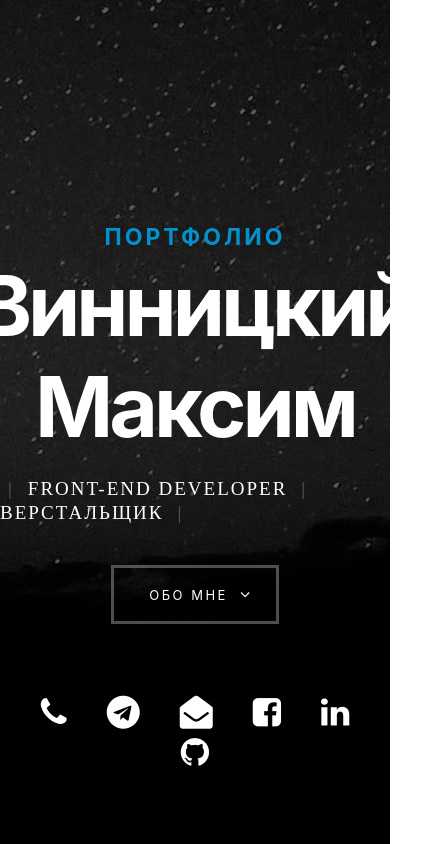
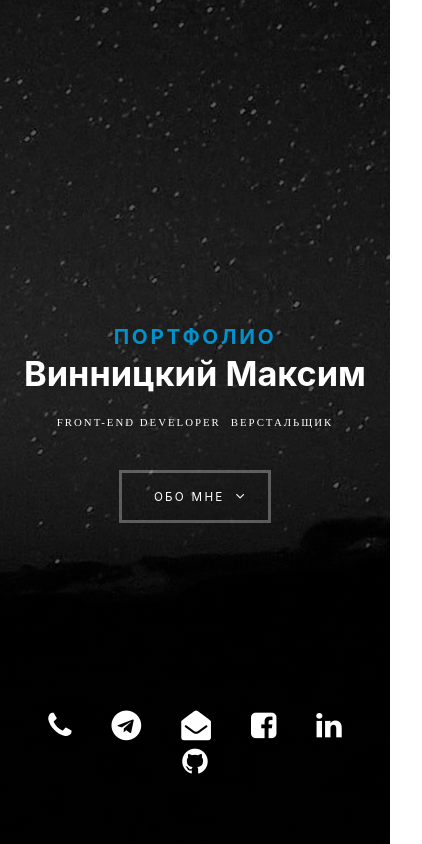
Before and after one commit to n7-remax/portfolio, a React (Create React App) app: page / in a window 390 px wide. Shown: the top 844 px of the page, 422 px wide, since content can reach past the window. Built offline with nearby package versions, Linux system fonts and the light colour scheme.

Commit message:
added adaptivity to intro module

```diff
--- a/src/App/Intro/Intro.css
+++ b/src/App/Intro/Intro.css
@@ -35,7 +35,7 @@
 
 .intro-position {
  font-family: "lora-regular", serif;
- font-size: 1.9rem;
+ font-size: 1.7rem;
  line-height: 2.4rem;
  letter-spacing: 2px;
  text-transform: uppercase;
--- a/src/common/style/style.css
+++ b/src/common/style/style.css
@@ -44,3 +44,66 @@ p {
     -ms-transition: all 0.3s ease-in-out;
     transition: all 0.3s ease-in-out;
    }
+
+@media screen and (max-width: 1024px){
+    html {
+        font-size: 10px;
+    }
+
+    .intro-content h1 {
+        font-size: 8vw;
+    }
+}
+
+@media only screen and (max-width: 768px){
+
+    html {
+        font-size: 9px;
+    }
+
+    .intro-content h1 {
+        font-size: 8.8vw;
+        letter-spacing: 0px;
+    }
+
+    .intro-content .intro-position {
+        font-size: 1.3rem;
+    }
+
+
+}
+
+@media only screen and (max-width: 600px){
+.intro-content .intro-position {
+    font-size: 1.2rem;
+    }
+
+    .intro-position span:first-child::before {
+        content: "";
+        padding: 0;
+
+       }
+
+       .intro-position span::after {
+        content: "";
+        padding: 0;
+
+       }
+
+       .intro-position span {
+           margin: 5px;
+       }
+}
+
+@media only screen and (max-width: 470px){
+    .intro-position {
+        text-align: center;
+
+    }
+
+
+    [class*="col-"] {
+        padding: 0 5px;
+    }
+
+}
```
